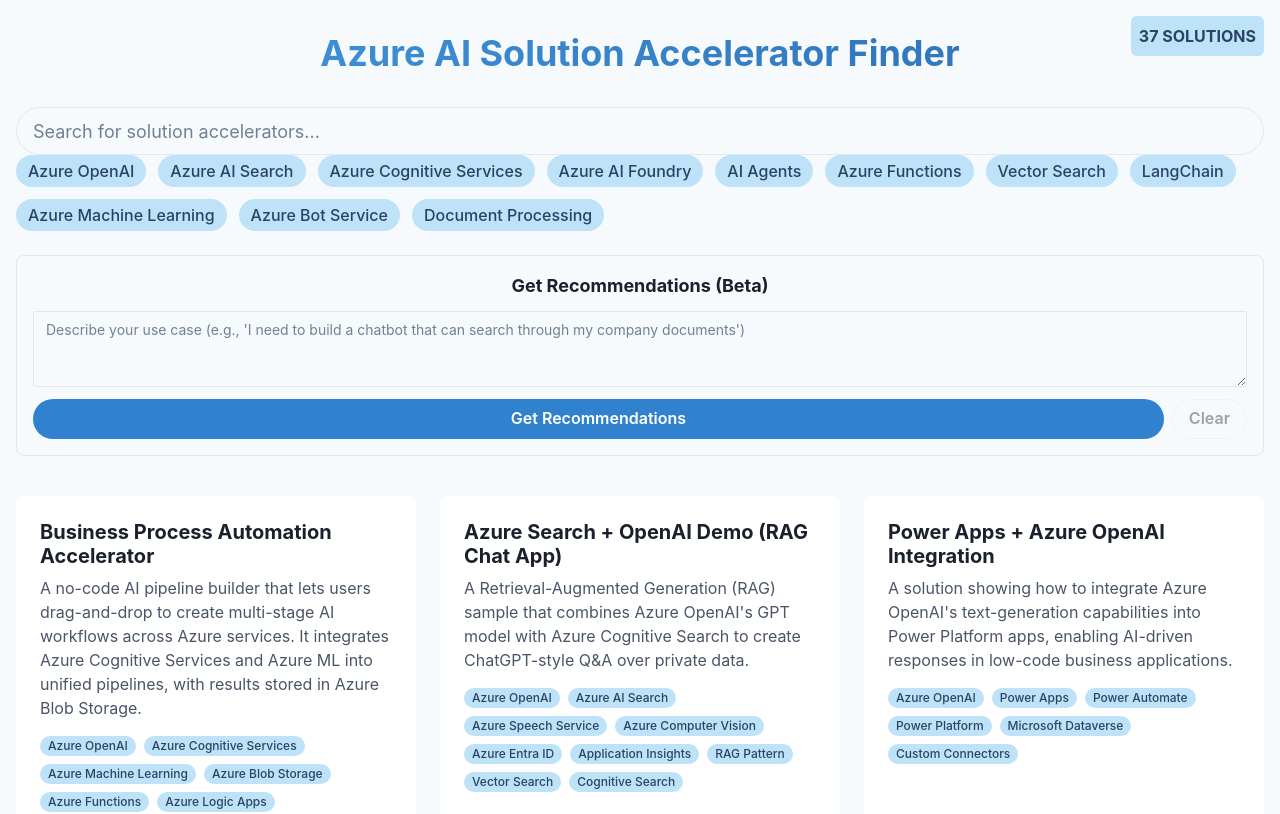
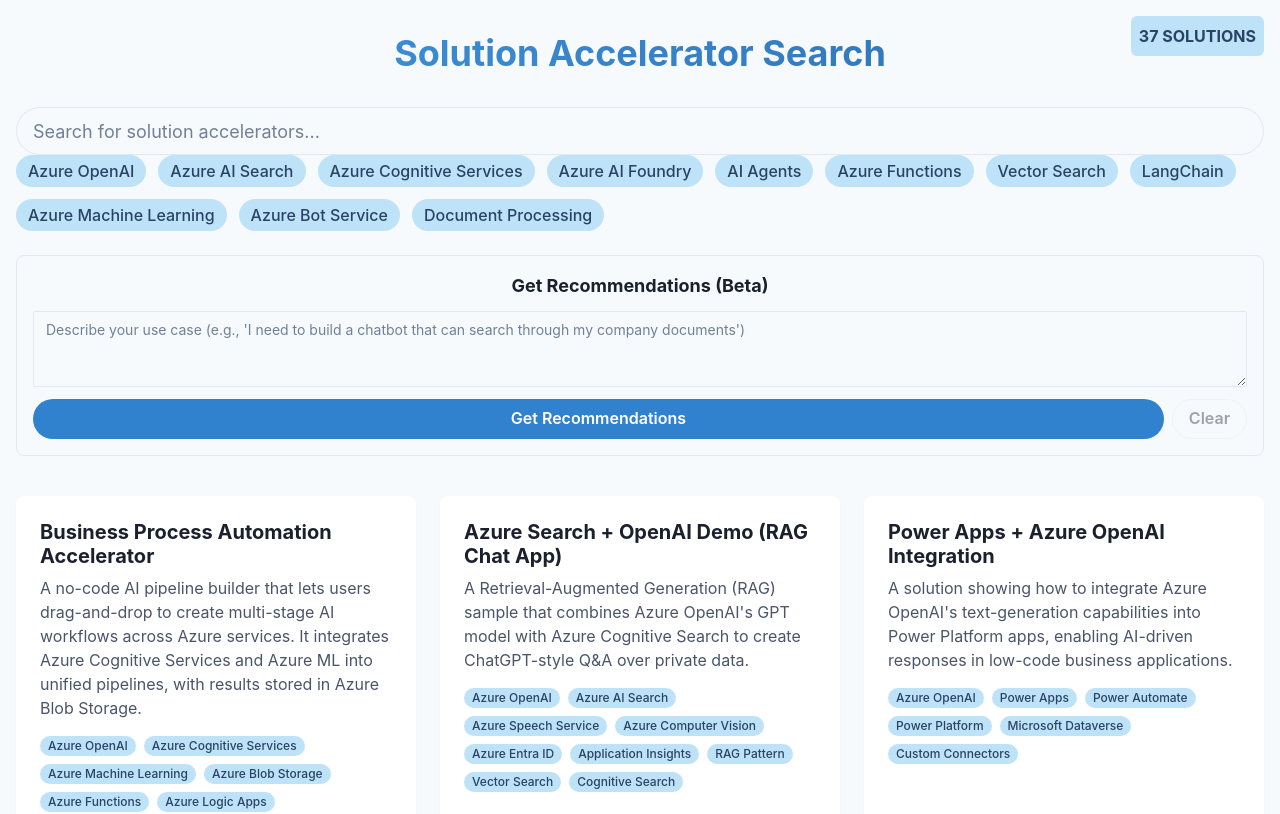
Before and after one commit to FlorKi610/accelerator-finder, a React (Create React App) app: page / in a window 1280 px wide. Shown: the top 814 px of the page. Built offline with nearby package versions, Linux system fonts and the light colour scheme.

Commit message:
Update application title and descriptions to Solution Accelerator Search

```diff
--- a/public/index.html
+++ b/public/index.html
@@ -4,8 +4,8 @@
     <meta charset="utf-8" />
     <meta name="viewport" content="width=device-width, initial-scale=1" />
     <meta name="theme-color" content="#000000" />
-    <meta name="description" content="Azure AI Solution Accelerator Finder" />
-    <title>Azure AI Solution Accelerator Finder</title>
+    <meta name="description" content="Solution Accelerator Search" />
+    <title>Solution Accelerator Search</title>
   </head>
   <body>
     <noscript>You need to enable JavaScript to run this app.</noscript>
--- a/src/App.tsx
+++ b/src/App.tsx
@@ -32,7 +32,7 @@
             fontSize={{ base: "2xl", md: "3xl", lg: "4xl" }}
             fontWeight="bold"
           >
-            Azure AI Solution Accelerator Finder
+            Solution Accelerator Search
           </Heading>
           <SearchBar searchQuery={searchQuery} setSearchQuery={setSearchQuery} />
           <FilterSection selectedTags={selectedTags} onTagToggle={handleTagToggle} />
```
